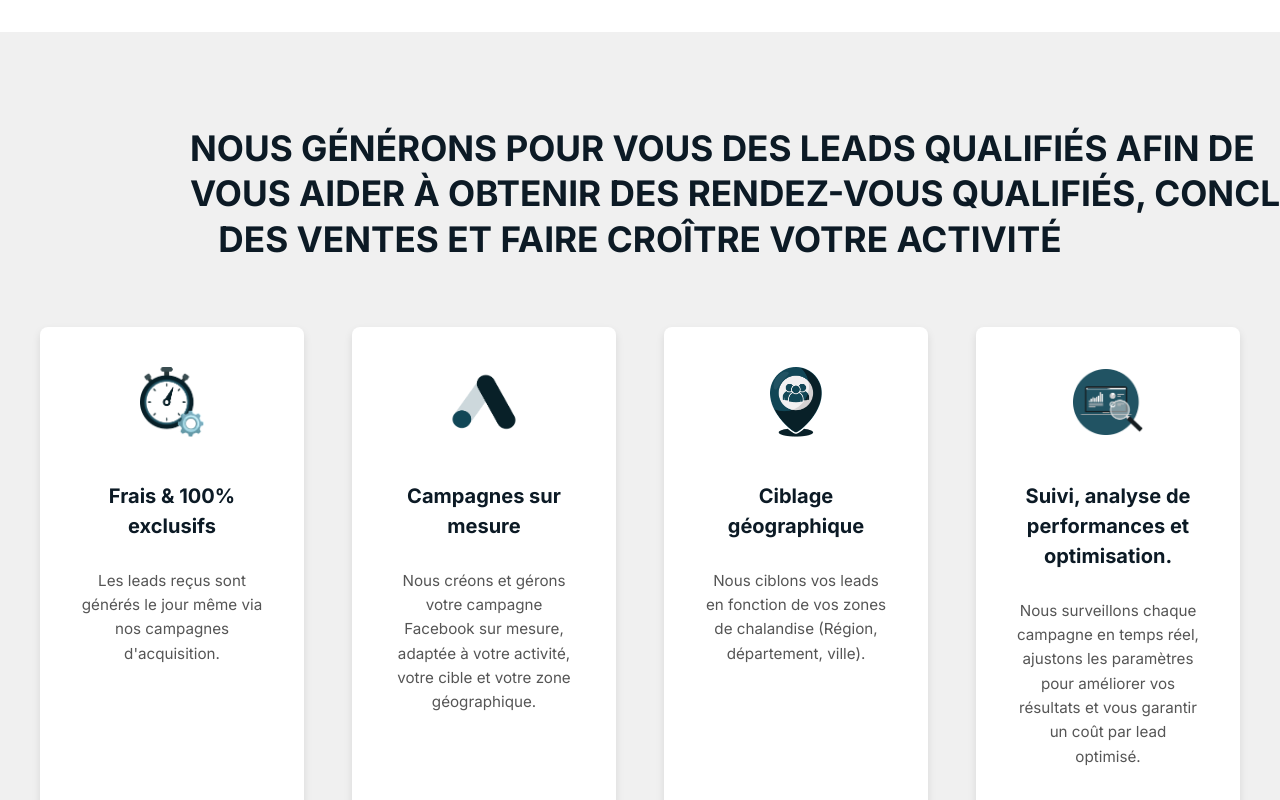
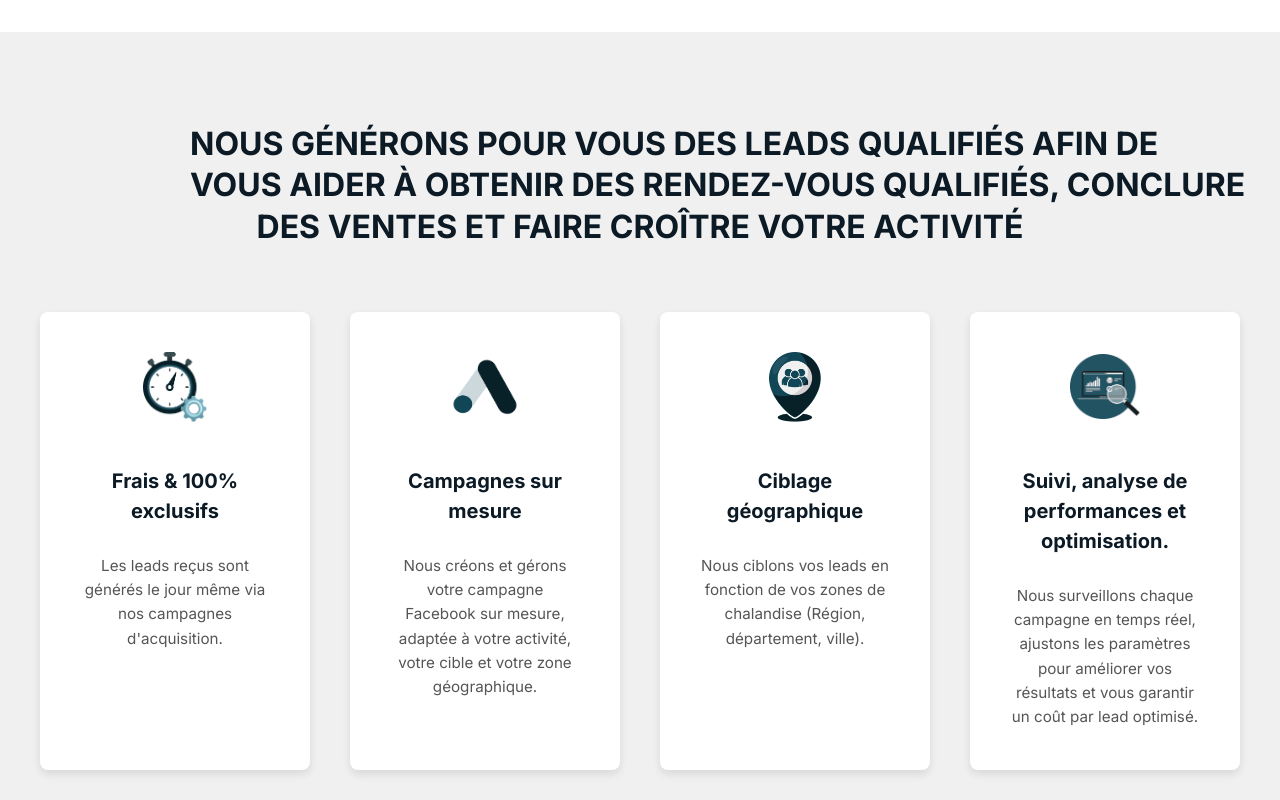
Before and after one commit to MARCOOOOOOOOOOOOOOOOO123/cockpit-lead, a Next.js app: page / in a window 1280 px wide. Shown: the part 2580-3380 px from the top of the page. Built offline with nearby package versions, Linux system fonts and the light colour scheme.

Commit message:
Update AdvantagesSection.module.css

```diff
--- a/src/styles/AdvantagesSection.module.css
+++ b/src/styles/AdvantagesSection.module.css
@@ -74,9 +74,9 @@
 @media (min-width: 768px) {
   .sectionTitle {
     font-size: 2rem; /* Titre plus grand sur desktop */
-      margin-right: 360;
-  line-height: 1.3; /* Espacement des lignes pour le titre */
-  white-space: nowrap;
+    margin-right: 360;
+    line-height: 1.3; /* Espacement des lignes pour le titre */
+    white-space: nowrap;
   }
 
   .gridContainer {
@@ -89,17 +89,3 @@
     min-height: 280px; /* Augmente la hauteur minimale sur desktop */
   }
 }
-
-@media (min-width: 1024px) {
-  .sectionTitle {
-    font-size: 2.2rem; /* Encore plus grand sur très grands écrans */
-
-  margin-right: 360;
-  line-height: 1.3; /* Espacement des lignes pour le titre */
-  white-space: nowrap;
-  }
-
-  .gridContainer {
-    gap: 3rem; /* Encore plus d'espace sur très grands écrans */
-  }
-}
```
